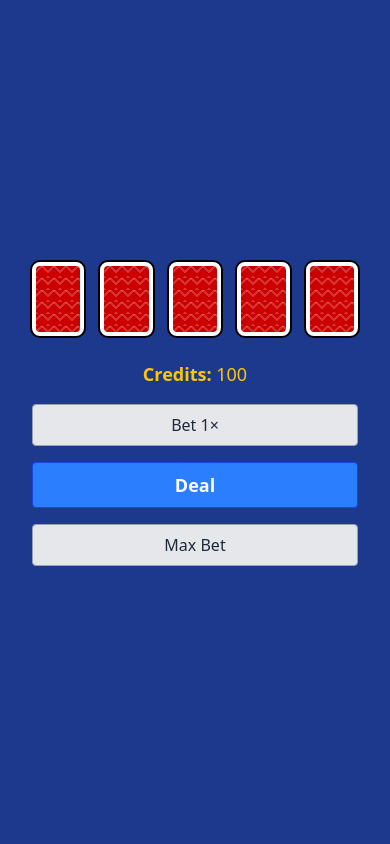
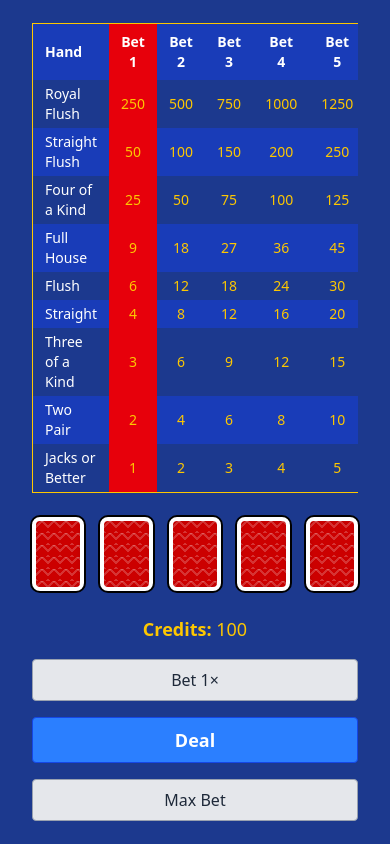
Before and after one commit to cromero3/cromero3.github.io, a Vue app: page / in a window 390 px wide. Built offline with nearby package versions, Linux system fonts and the light colour scheme.

Commit message:
Added a responsive payout table

```diff
--- a/src/components/PokerGame.vue
+++ b/src/components/PokerGame.vue
@@ -1,10 +1,56 @@
 <template>
   <div class="min-h-screen flex flex-col items-center justify-center bg-blue-900 p-4">
-    <div class="w-full max-w-3xl mx-auto">
+    <div class="w-full max-w-4xl mx-auto">
+
+    <!-- Payouts Table -->
+    <div class="overflow-hidden mb-6">
+      <table class="w-full table-auto border-collapse border border-yellow-400 text-white text-sm">
+        <thead>
+          <tr class="bg-blue-800">
+            <th class="px-3 py-2 text-left">Hand</th>
+            <th
+              v-for="b in bets"
+              :key="b"
+              :class="[
+                'px-3 py-2 text-center',
+                b === betAmount ? 'bg-red-600 text-white' : ''
+              ]"
+            >
+              Bet {{ b }}
+            </th>
+          </tr>
+        </thead>
+        <tbody>
+          <tr
+            v-for="row in payoutRows"
+            :key="row.name"
+            class="even:bg-blue-800"
+          >
+          <td class="px-3 py-1 font-medium">{{ row.name }}</td>
+          <td
+            v-for="(val, idx) in row.values"
+            :key="idx"
+            :class="[
+              'px-3 py-1 text-center text-yellow-400',
+              bets[idx] === betAmount ? 'bg-red-600' : ''
+            ]"
+          >
+            {{ val }}
+          </td>
+          </tr>
+        </tbody>
+      </table>
+    </div>
 
       <!-- Status -->
-      <div class="text-center space-y-1">
-        <p v-if="result" class="text-lg sm:text-xl md:text-2xl text-yellow-400">
+      <div class="text-center space-y-1 mb-4">
+        <p
+          v-if="result"
+          :class="[
+            'text-lg sm:text-xl md:text-2xl font-semibold',
+            result.payout > 0 ? 'text-green-400' : 'text-red-400'
+          ]"
+        >
           <strong> {{ result.name }} </strong>
         </p>
       </div>
@@ -21,13 +67,19 @@
         />
       </div>
 
+        <div class="text-center space-y-1 mb-4">
+          <p class="text-lg sm:text-xl md:text-2xl text-yellow-400">
+            <strong>Credits:</strong> {{ credits }}
+          </p>
+        </div>
+
       <!-- Controls: Bet+1, Deal/Draw/New Game, Max Bet -->
-      <div class="flex flex-col sm:flex-row items-center justify-center gap-4 mb-4">
+      <div class="flex flex-col sm:flex-row items-center justify-center gap-4">
         <button
           @click="increaseBet"
           :disabled="phase !== 'bet' || betAmount >= 5"
           :class="betButtonClasses"
-          class="order-1 sm:order-1 w-full sm:w-auto"
+          class="w-full sm:w-auto"
         >
           Bet {{ betAmount }}×
         </button>
@@ -35,7 +87,7 @@
         <button
           @click="handleAction"
           :class="actionClasses"
-          class="order-2 sm:order-2 w-full sm:w-auto"
+          class="w-full sm:w-auto"
         >
           {{ buttonLabel }}
         </button>
@@ -44,15 +96,10 @@
           @click="maxBet"
           :disabled="phase !== 'bet' || betAmount >= 5"
           :class="betButtonClasses"
-          class="order-3 sm:order-3 w-full sm:w-auto"
+          class="w-full sm:w-auto"
         >
           Max Bet
         </button>
-        <div class="text-center space-y-1">
-          <p class="text-lg sm:text-xl md:text-2xl text-yellow-400">
-          <strong>Credits:</strong> {{ credits }}
-          </p>
-        </div>
       </div>
     </div>
   </div>
@@ -63,7 +110,7 @@ import { defineComponent, ref, computed } from 'vue';
 import Card from './Card.vue';
 import type { Card as CardType } from '../game/deck';
 import { createDeck, shuffle } from '../game/deck';
-import { evaluateHand } from '../game/evaluator';
+import { evaluateHand, payouts } from '../game/evaluator';
 
 export default defineComponent({
   name: 'PokerGame',
@@ -74,12 +121,23 @@ export default defineComponent({
     const deck = ref<CardType[]>([]);
     const hand = ref<CardType[]>([]);
     const held = ref<boolean[]>([false, false, false, false, false]);
-    // three phases: bet → draw → results → back to bet
     const phase = ref<'bet' | 'draw' | 'results'>('bet');
     const result = ref<{ name: string; payout: number } | null>(null);
 
+    // for table headers
+    const bets = [1, 2, 3, 4, 5] as const;
+
+    // build rows: only show hands with a non-zero base payout
+    const payoutRows = computed(() =>
+      Object.entries(payouts)
+        .filter(([, base]) => base > 0)
+        .map(([name, base]) => ({
+          name,
+          values: bets.map(b => base * b),
+        }))
+    );
+
     function deal() {
-      // only callable in 'bet' phase
       if (credits.value < betAmount.value) return;
       credits.value -= betAmount.value;
       deck.value = shuffle(createDeck());
@@ -90,14 +148,13 @@ export default defineComponent({
     }
 
     function draw() {
-      // only callable in 'draw' phase
       hand.value = hand.value.map((card, i) =>
         held.value[i] ? card : deck.value.shift()!
       );
       const r = evaluateHand(hand.value);
       result.value = r;
-      credits.value += (r.payout || 0) * betAmount.value;
-      betAmount.value = 1;         // reset bet for next round
+      credits.value += r.payout * betAmount.value;
+      betAmount.value = 1;
       phase.value = 'results';
     }
 
@@ -107,34 +164,28 @@ export default defineComponent({
     }
 
     function handleAction() {
-      // Deal / Draw / New Game behavior based on phase
-      if (phase.value === 'bet') {
-        deal();
-      } else if (phase.value === 'draw') {
-        draw();
-      } else /* results */ {
-        // go back to betting for the next hand
-        phase.value = 'bet';
-        result.value = null;
-      }
+      if (phase.value === 'bet') deal();
+      else if (phase.value === 'draw') draw();
+      else phase.value = 'bet';
     }
 
-    const buttonLabel = computed(() => {
-      if (phase.value === 'bet') return 'Deal';
-      if (phase.value === 'draw') return 'Draw';
-      return 'New Game';
-    });
+    const buttonLabel = computed(() =>
+      phase.value === 'bet' ? 'Deal' :
+      phase.value === 'draw' ? 'Draw' : 'New Game'
+    );
 
     const actionClasses = computed(() => [
-      'w-full sm:w-auto px-4 py-2 rounded font-semibold text-lg sm:text-xl md:text-2xl text-white disabled:opacity-50 disabled:cursor-not-allowed',
+      'px-4 py-2 rounded font-semibold text-lg sm:text-xl md:text-2xl text-white',
       phase.value === 'draw'
         ? 'bg-green-500 border border-green-700'
         : 'bg-blue-500 border border-blue-700'
     ]);
 
-    const betButtonClasses = computed(() => [
-      'w-full sm:w-auto px-4 py-2 rounded font-medium text-base sm:text-lg bg-gray-200 text-gray-800 border border-gray-400 disabled:opacity-50 disabled:cursor-not-allowed'
-    ]);
+    const betButtonClasses = [
+      'px-4 py-2 rounded font-medium text-base sm:text-lg',
+      'bg-gray-200 text-gray-800 border border-gray-400',
+      'disabled:opacity-50 disabled:cursor-not-allowed'
+    ];
 
     function increaseBet() {
       if (phase.value !== 'bet') return;
@@ -153,13 +204,15 @@ export default defineComponent({
       held,
       phase,
       result,
+      bets,
+      payoutRows,
       toggleHold,
+      handleAction,
       buttonLabel,
       actionClasses,
       betButtonClasses,
       increaseBet,
       maxBet,
-      handleAction,
     };
   },
 });
```
